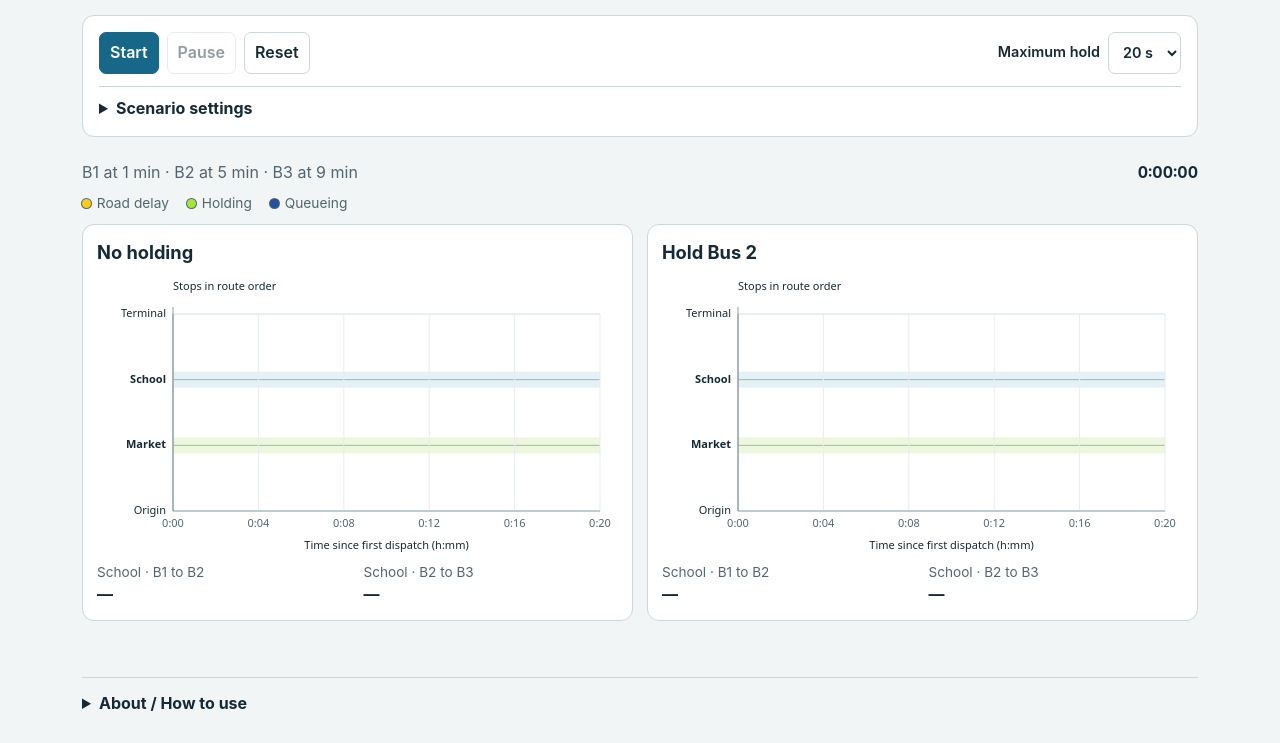
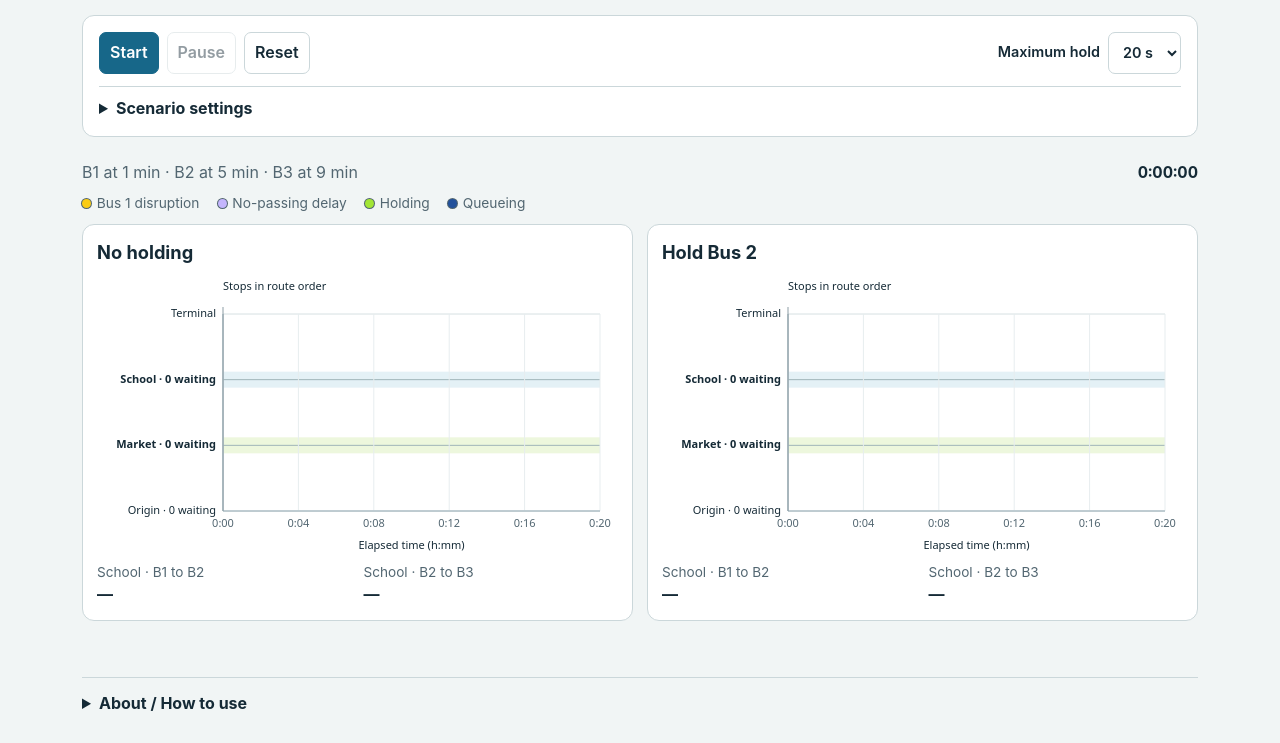
Before and after one commit to amri0faz31/bus-corridor-simulator, a plain HTML site: page docs/index.html in a window 1280 px wide. Shown: the part 110-853 px from the top of the page. Drawn offline with Linux system fonts and the light colour scheme.

Commit message:
feat(demo): show live passenger counts and distinct delays

```diff
--- a/docs/demo.js
+++ b/docs/demo.js
@@ -4,7 +4,7 @@ const model = BusCorridor;
 const reference = CORRIDOR_REFERENCE;
 const $ = id => document.getElementById(id);
 const controls = ["cap", "traffic-delay", "demand"];
-const playbackRate = 32;
+const playbackRate = 26;
 let lanes = [];
 let elapsed = 0;
 let duration = 0;
@@ -35,7 +35,7 @@ function makeLane(label, run) {
   chart.setAttribute("aria-label", label + " time–distance diagram for buses 1, 2 and 3");
   $("lanes").append(section);
   return {
-    chart, tracks: run.visits.map((route, index) => busTrack(route, index, [0, 1, 2, 3])),
+    run, chart, tracks: run.visits.map((route, index) => busTrack(route, index, [0, 1, 2, 3])),
     metrics: model.metrics(run), gaps: section.querySelectorAll("dd"), market: run.visits[1][1],
   };
 }
@@ -47,14 +47,19 @@ function updateText(element, value) {
 function draw() {
   updateText($("clock"), clockTime(elapsed));
   for (const lane of lanes) {
-    drawTimeDistance(lane.chart, lane.tracks, elapsed, axisMinutes);
+    drawTimeDistance(lane.chart, lane.tracks, elapsed, axisMinutes, model.passengerCounts(lane.run, elapsed));
     const board = lane.metrics.school_boarding;
     lane.gaps.forEach((element, index) => updateText(element, elapsed >= board[index + 1]
       ? minutesSeconds(board[index + 1] - board[index]) : "—"));
   }
   const held = lanes[1];
-  updateText($("event"), held && elapsed >= held.market.ready
-    ? "Bus 2 held for " + Number(held.metrics.bus2_hold.toFixed(2)) + " s before Market." : "");
+  let message = "";
+  if (held && elapsed >= held.market.ready) {
+    const seconds = Number(held.metrics.bus2_hold.toFixed(2));
+    message = elapsed < held.market.arrival ? "Holding Bus 2 before Market…"
+      : "Bus 2 held for " + seconds + " s before Market.";
+  }
+  updateText($("event"), message);
 }
 
 function pause() {
@@ -114,7 +119,7 @@ function prepare() {
   $("dispatches").textContent = input.dispatches.map((time, index) => "B" + (index + 1) + " at "
     + time / 60 + " min").join(" · ");
   const baseline = model.simulate(input);
-  const held = model.simulate(input, cap);
+  const held = model.simulate(input, cap, true);
   $("lanes").replaceChildren();
   lanes = [makeLane("No holding", baseline), makeLane("Hold Bus 2", held)];
   duration = Math.max(baseline.end, held.end);
@@ -155,4 +160,7 @@ $("pause").addEventListener("click", pause);
 $("reset").addEventListener("click", reset);
 for (const id of controls) $(id).addEventListener("change", prepare);
 window.addEventListener("resize", draw);
+$("traffic-delay").value = reference.defaults.delay;
+$("demand").value = reference.defaults.demand;
+$("cap").value = reference.defaults.cap;
 prepare();
--- a/docs/index.html
+++ b/docs/index.html
@@ -29,7 +29,7 @@
         <summary>Scenario settings</summary>
         <div class="fields">
           <label for="traffic-delay">Bus 1 road delay
-            <select id="traffic-delay"><option value="0">None</option><option value="120">2 min</option><option value="240" selected>4 min</option><option value="360">6 min</option></select>
+            <select id="traffic-delay"><option value="0">None</option><option value="120" selected>2 min</option><option value="240">4 min</option><option value="360">6 min</option></select>
           </label>
           <label for="demand">Passenger demand
             <select id="demand"><option>Low</option><option selected>Medium</option><option>High</option></select>
@@ -38,7 +38,7 @@
       </details>
     </section>
     <div class="clock"><span id="dispatches"></span><output id="clock" aria-live="off">0:00:00</output></div>
-    <p class="legend"><span class="legend-traffic">Road delay</span><span class="legend-holding">Holding</span><span class="legend-waiting">Queueing</span></p>
+    <p class="legend"><span class="legend-traffic">Bus 1 disruption</span><span class="legend-following">No-passing delay</span><span class="legend-holding">Holding</span><span class="legend-waiting">Queueing</span></p>
     <div id="lanes"></div>
     <p id="event" role="status"></p>
     <section id="results" hidden>
@@ -52,7 +52,7 @@
     <details>
       <summary>About / How to use</summary>
       <p>Choose a hold cap and press Start. The charts share a clock. Sloped lines show travelling and flat lines show waiting or serving passengers. The two School gaps are measured when buses start boarding.</p>
-      <p>Each stop serves one bus at a time. Passengers who are waiting can board at the start of service. New passengers arrive until Bus 3 dispatches at 13 minutes. All admitted passengers finish their journeys.</p>
+      <p>Each stop serves one bus at a time. Passengers board and alight at the start of service, when the counts update. New passengers arrive until Bus 3 dispatches at 9 minutes. All admitted passengers finish their journeys.</p>
       <p>Only Bus 2 can be deliberately held. Riders already aboard spend that time waiting. The table reports Hold Bus 2 minus No holding for the same riders. The notebook estimates the average effects across repeated matched runs.</p>
       <p id="reference-status"></p>
     </details>
--- a/docs/simulation.js
+++ b/docs/simulation.js
@@ -7,14 +7,14 @@
   const middleBus = 1; // Zero-based Bus 2.
   const priority = { release: 0, passenger: 1, controlArrival: 2, controlRelease: 3, bus: 4, service: 5 };
 
-  function simulate(input, holdCap = 0) {
+  function simulate(input, holdCap = 0, controlEnabled = holdCap > 0) {
     const calendar = [];
     const busQueues = stops.map(() => []);
     const passengerQueues = stops.map(() => []);
     const berth = stops.map(() => null);
     const lastLinkArrival = stops.slice(1).map(() => -Infinity);
     const visits = input.dispatches.map(() => []);
-    const roadDelays = input.dispatches.map(() => []);
+    const roadTimings = input.dispatches.map(() => []);
     const onboard = input.dispatches.map(() => []);
     const riders = input.trips.map(([arrival, origin, destination]) => ({
       arrival, origin, destination, board: null, alight: null, bus: null,
@@ -23,6 +23,7 @@
     const controlTimes = [];
     let activeControlBus = null;
     let previousRelease = null;
+    let controlReleases = 0;
     const targetGap = input.targetGap;
 
     function schedule(time, type, id, stop) {
@@ -63,6 +64,7 @@
         controlQueue.push(id);
         decide(time);
       } else if (type === "controlRelease") {
+        controlReleases++;
         previousRelease = time;
         activeControlBus = null;
         schedule(time, "bus", id, stop);
@@ -73,7 +75,7 @@
           arrival: time,
           approach: control?.approach ?? time,
           ready: control?.ready ?? time,
-          roadDelay: roadDelays[id][stop] ?? 0,
+          ...roadTimings[id][stop],
         };
         queue.push(id);
         if (berth[stop] === null && queue.length === 1) schedule(time, "service", id, stop);
@@ -110,15 +112,15 @@
             ? disruption.seconds : 0;
           const freeArrival = time + input.runningTimes[id][stop] + shock;
           const arrival = Math.max(freeArrival, lastLinkArrival[stop] + 1);
-          roadDelays[id][stop + 1] = shock + (arrival - freeArrival);
+          roadTimings[id][stop + 1] = { imposedDelay: shock, noPassingDelay: arrival - freeArrival };
           lastLinkArrival[stop] = arrival;
-          schedule(arrival, stop + 1 === market && holdCap > 0 ? "controlArrival" : "bus", id, stop + 1);
+          schedule(arrival, stop + 1 === market && controlEnabled ? "controlArrival" : "bus", id, stop + 1);
         }
       }
     }
     if (riders.some(p => p.alight === null)) throw new Error("Service ended before every passenger completed.");
     return {
-      visits, riders,
+      visits, riders, controlReleases,
       end: Math.max(...visits.map(bus => bus.at(-1).departure)),
     };
   }
@@ -135,7 +137,22 @@
     };
   }
 
-  const api = { stops, simulate, metrics };
+  function passengerCounts(run, time) {
+    const waiting = stops.map(() => 0);
+    const aboard = run.visits.map(() => 0);
+    let arrived = 0;
+    let completed = 0;
+    for (const rider of run.riders) {
+      if (time < rider.arrival) continue;
+      arrived++;
+      if (time < rider.board) waiting[rider.origin]++;
+      else if (time < rider.alight) aboard[rider.bus]++;
+      else completed++;
+    }
+    return { waiting, aboard, arrived, completed };
+  }
+
+  const api = { stops, simulate, metrics, passengerCounts };
   globalThis.BusCorridor = api;
   if (typeof module !== "undefined") module.exports = api;
 })();
--- a/docs/style.css
+++ b/docs/style.css
@@ -44,6 +44,7 @@ summary { color: var(--ink); font-weight: 650; cursor: pointer; }
 .legend { display: flex; flex-wrap: wrap; gap: 6px 18px; margin: 4px 0 10px; color: var(--slate); font-size: .86rem; }
 .legend span::before { content: ""; display: inline-block; width: .68em; height: .68em; border-radius: 50%; background: var(--key); margin-right: .4em; box-shadow: 0 0 0 1px #526671; }
 .legend-traffic { --key: #facc15; }
+.legend-following { --key: #c4b5fd; }
 .legend-holding { --key: #a3e635; }
 .legend-waiting { --key: var(--berth); }
 .school-gaps { display: grid; grid-template-columns: repeat(2, 1fr); gap: 12px; margin: 8px 0 0; }
--- a/docs/time-distance.js
+++ b/docs/time-distance.js
@@ -2,7 +2,8 @@
 
 const busColors = ["#126681", "#76529b", "#3a7760"];
 const eventStyles = {
-  traffic: { fill: "#facc15", outline: "#755b12" },
+  shock: { fill: "#facc15", outline: "#755b12" },
+  following: { fill: "#c4b5fd", outline: "#5b4283" },
   holding: { fill: "#a3e635", outline: "#41651c" },
   upstream: { fill: "#60a5fa", outline: "#23519b" },
   waiting: { fill: "#60a5fa", outline: "#23519b" },
@@ -16,7 +17,7 @@ function busTrack(visits, index, positions) {
   visits.forEach((visit, stop) => {
     const position = positions[stop];
     if (stop > 0) {
-      const state = visit.roadDelay > 0 ? "traffic" : "moving";
+      const state = visit.imposedDelay > 0 ? "shock" : visit.noPassingDelay > 0 ? "following" : "moving";
       add(visits[stop - 1].departure, visit.approach, positions[stop - 1], position, stop, state);
     }
     add(visit.approach, visit.ready, position, position, stop, "upstream");
@@ -41,7 +42,7 @@ function trackFrame(track, time) {
   return { trail, current: null };
 }
 
-function drawTimeDistance(canvas, buses, time, axisMinutes) {
+function drawTimeDistance(canvas, buses, time, axisMinutes, counts) {
   const { width, height } = canvas.getBoundingClientRect();
   if (!width || !height) return [];
   const scale = window.devicePixelRatio || 1;
@@ -55,7 +56,7 @@ function drawTimeDistance(canvas, buses, time, axisMinutes) {
   ctx.setTransform(pixelWidth / width, 0, 0, pixelHeight / height, 0, 0);
   ctx.clearRect(0, 0, width, height);
 
-  const left = 76, right = width - 18, top = 39, bottom = height - 44;
+  const left = 126, right = width - 18, top = 39, bottom = height - 44;
   const positions = BusCorridor.stops.map((_, i) => i);
   const x = seconds => left + (right - left) * seconds / (60 * axisMinutes);
   const y = position => bottom - (bottom - top) * position / positions.at(-1);
@@ -80,7 +81,8 @@ function drawTimeDistance(canvas, buses, time, axisMinutes) {
     ctx.font = highlighted ? "bold 11px system-ui, sans-serif" : "11px system-ui, sans-serif";
     ctx.fillStyle = "#152a36";
     ctx.textAlign = "right";
-    ctx.fillText(name, left - 7, row);
+    const label = index < positions.length - 1 ? name + " · " + counts.waiting[index] + " waiting" : name;
+    ctx.fillText(label, left - 7, row, left - 12);
   });
   ctx.font = "11px system-ui, sans-serif";
   for (let minute = 0; minute <= axisMinutes; minute += axisMinutes / 5) {
@@ -96,7 +98,7 @@ function drawTimeDistance(canvas, buses, time, axisMinutes) {
   ctx.textAlign = "left";
   ctx.fillText("Stops in route order", left, 12);
   ctx.textAlign = "center";
-  ctx.fillText("Time since first dispatch (h:mm)", (left + right) / 2, height - 9);
+  ctx.fillText("Elapsed time (h:mm)", (left + right) / 2, height - 9);
   line(x(time), top - 7, x(time), bottom, "#8d9da5");
 
   const frames = buses.map(bus => ({ bus, ...trackFrame(bus, time) }));
@@ -123,7 +125,9 @@ function drawTimeDistance(canvas, buses, time, axisMinutes) {
   const dots = frames.filter(frame => frame.trail.length).map(({ bus, current, trail }) => {
     const endpoint = current || trail.at(-1);
     const style = eventStyles[endpoint.state] || { fill: bus.color, outline: "#fff" };
-    return { x: x(endpoint.to), y: y(endpoint.toPosition), number: bus.number, style, active: Boolean(current) };
+    return { x: x(endpoint.to), y: y(endpoint.toPosition), style,
+      label: "B" + bus.number + (current ? " · " + counts.aboard[bus.number - 1] + " aboard" : ""),
+      active: Boolean(current) };
   });
   drawBusLabels(ctx, dots, left, right, line);
 }
@@ -132,15 +136,16 @@ function drawBusLabels(ctx, dots, left, right, line) {
   const positioned = [];
   ctx.font = "bold 10px system-ui, sans-serif";
   for (const dot of dots) {
-    const label = "B" + dot.number;
+    const label = dot.label;
     const half = Math.ceil(ctx.measureText(label).width / 2) + 4;
     let position;
     // The dot stays on the trajectory. Only its text can move to make room.
-    for (const offset of [17, 34, 51, -17, -34]) {
+    for (const offset of [17, 34, 51, 68, -17, -34, -51]) {
       for (const horizontal of [0, -1, 1, -2, 2]) {
         const x = Math.max(left + half, Math.min(right - half, dot.x + horizontal * (2 * half + 4)));
         const y = dot.y - offset;
-        if (y < 25 || positioned.some(p => Math.abs(y - p.y) < 16 && Math.abs(x - p.x) < half + p.half + 3)) continue;
+        if (y < 25 || y > ctx.canvas.clientHeight - 24
+          || positioned.some(p => Math.abs(y - p.y) < 16 && Math.abs(x - p.x) < half + p.half + 3)) continue;
         if (dots.some(other => Math.abs(other.y - y) < 11 && Math.abs(other.x - x) < half + 5)) continue;
         position = { x, y, half, label, dot };
         break;
```
Also changed, not shown: 1 other file.
